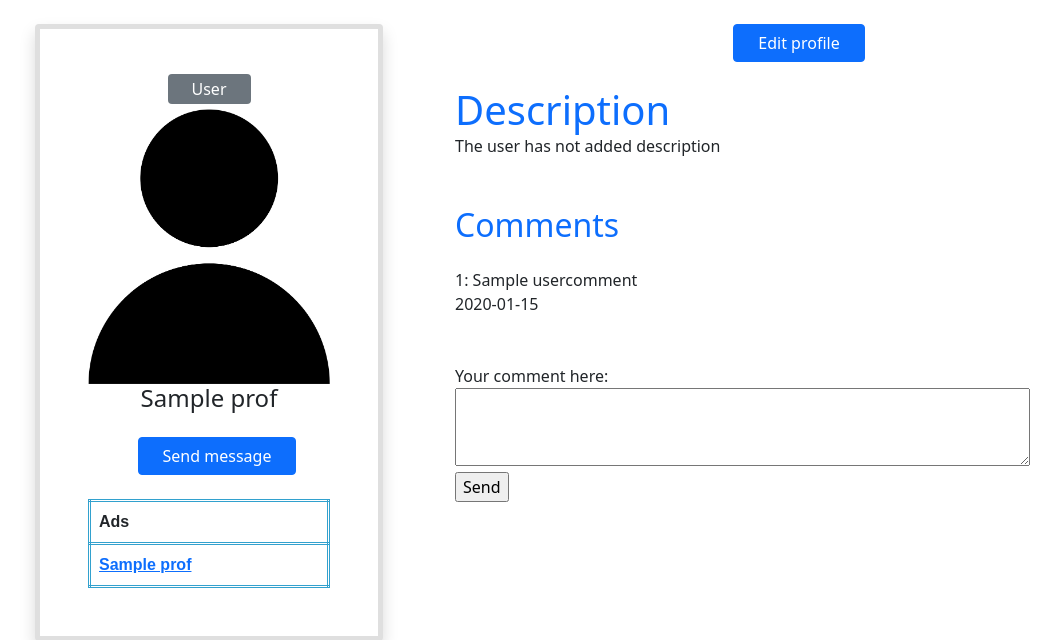
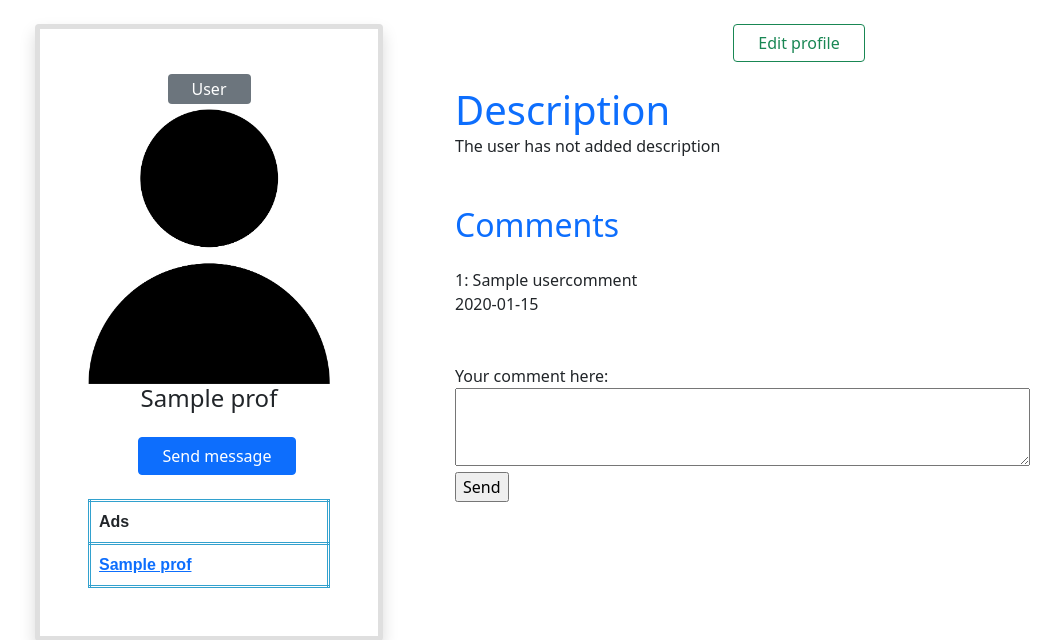
Before and after one commit to sampsaoinonen/tsoha-martketplace, a Flask app: template templates/profile.html in a window 1280 px wide. Shown: the part 233-873 px from the top of the page, without its empty margins (59-1120 px from the left). Run offline with Flask 2, Linux system fonts and the light colour scheme; the visitor is signed in with stand-in values (Sample User, id 1); the template is opened without the code that fills it: most values are stand-ins (such as "Sample title", 1, 10 or a date in 2020); lists and menus that the app fills with data are empty.

Commit message:
Tweak outlook

```diff
--- a/templates/ad.html
+++ b/templates/ad.html
@@ -9,6 +9,7 @@
 
 {% if session.user_id == ad[13] %}
 <div class="col-md-3 mb-2 justify-content-center mb-md-0">
+    <a href="/ad/{{ad[0]}}/edit"> <button class="btn btn-outline-danger px-3 ms-2">Delete ad</button></a>
     <a href="/ad/{{ad[0]}}/edit"><button class="btn btn-outline-success px-3 ms-2">Edit ad</button></a>
 </div>
 {% endif %}
--- a/templates/message.html
+++ b/templates/message.html
@@ -26,11 +26,11 @@
   <br>
   <table>
     <th>Subject</th>
-    {%if request.path.startswith("/inbox")%}
+    {% if request.path.startswith("/inbox") %}
     <th>Sender</th>
-    {%else%}
+    {% else %}
     <th>Sent to</th>
-  {% endif %}
+    {% endif %}
     <th>Sent at</th>
 
   <tr>
--- a/templates/profile.html
+++ b/templates/profile.html
@@ -60,7 +60,7 @@
                         <div class="mb-4" style="text-align: center;">
                             {% if session.user_id == profile[0][0] %}
                                 <a href="/edit_profile">
-                                    <button class="btn btn-primary px-4 ms-3">Edit profile</button>
+                                    <button class="btn btn-outline-success px-4 ms-3">Edit profile</button>
                                 </a>
                             {% endif %}
                         </div>
```
